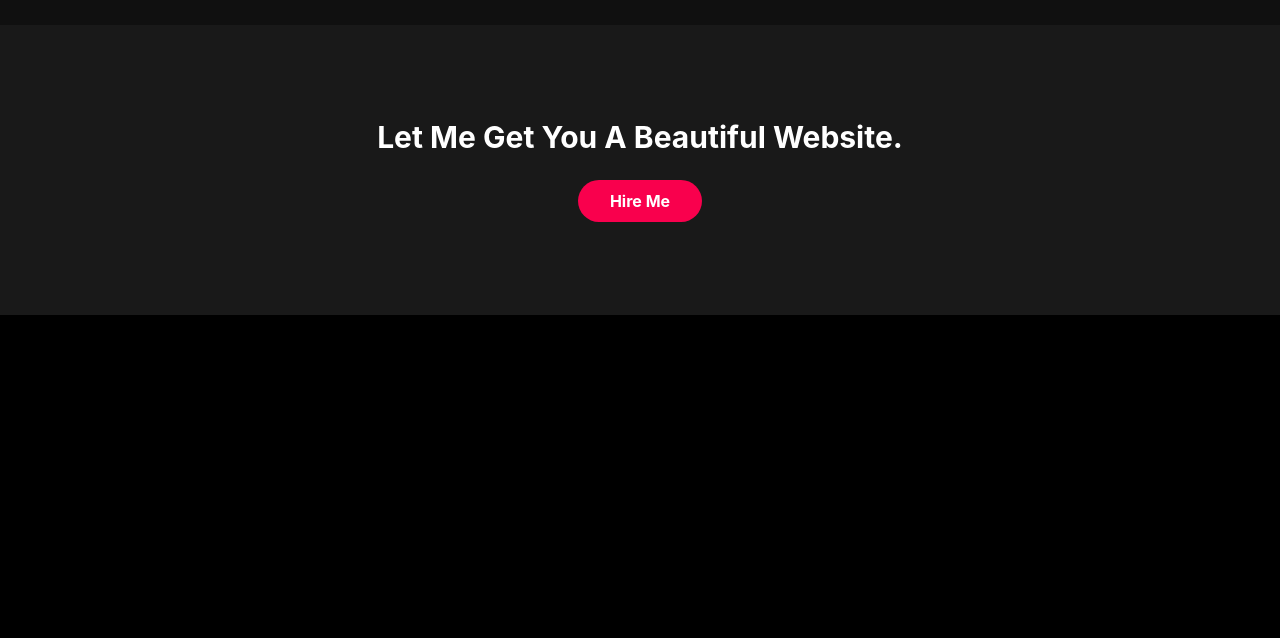
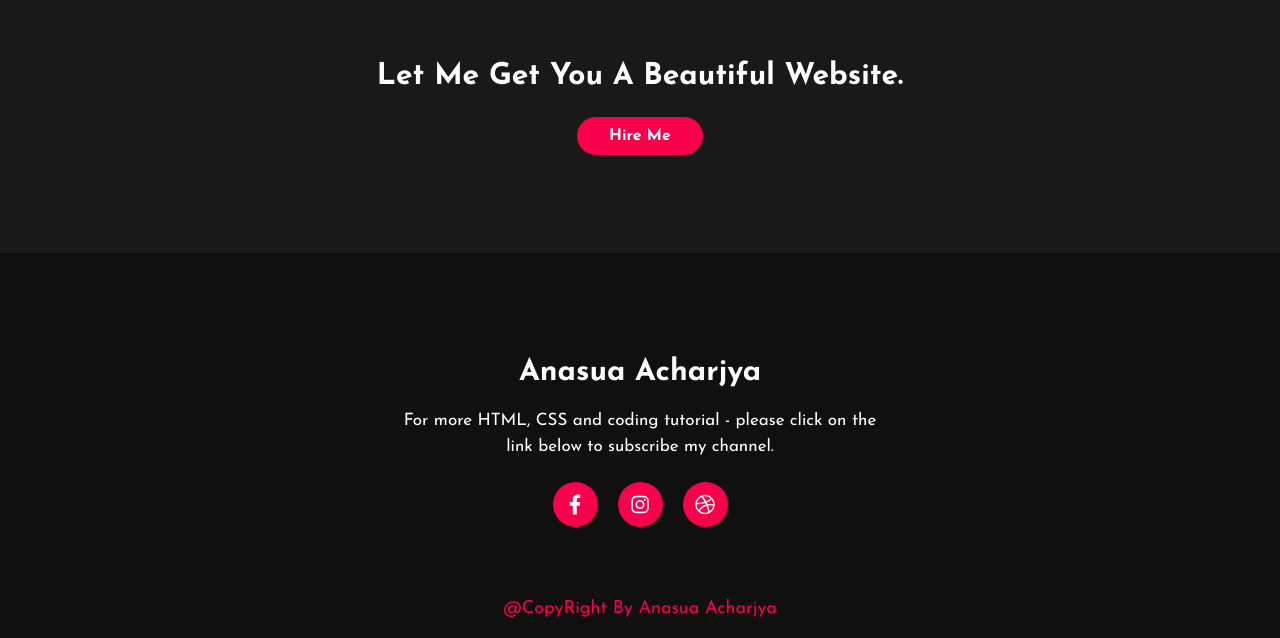
Before and after one commit to Nipa-KUETCse/Personal-Portfloio-App, a React (Create React App) app: page / in a window 1280 px wide. Shown: the part 2159-2797 px from the top of the page. Before the commit the page ends 2474 px from the top, so only its background shows below. Built offline with nearby package versions, Linux system fonts and the light colour scheme.

Commit message:
footer sectioncomplete

```diff
--- a/public/index.html
+++ b/public/index.html
@@ -43,6 +43,16 @@
       crossorigin="anonymous"
       referrerpolicy="no-referrer"
     />
+
+    <!-- font family starts -->
+    <link rel="preconnect" href="https://fonts.googleapis.com" />
+    <link rel="preconnect" href="https://fonts.gstatic.com" crossorigin />
+    <link
+      href="https://fonts.googleapis.com/css2?family=Josefin+Sans:wght@100;200;300;400;500;600;700&display=swap"
+      rel="stylesheet"
+    />
+
+    <!-- font family ends -->
     <title>React App</title>
   </head>
   <body>
--- a/src/App.css
+++ b/src/App.css
@@ -3,7 +3,12 @@
 {
   margin: 0px;
   padding: 0px;
+  padding: 0;
+  margin: 0;
+  font-family: "Josefin Sans", sans-serif;
+  box-sizing: border-box;
 }
+
 body
 {
   background-color: black;
--- a/src/App.js
+++ b/src/App.js
@@ -1,6 +1,7 @@
 import "./App.css";
 import About from "./components/About/About";
 import Contact from "./components/Contact/Contact";
+import Footer from "./components/Footer/Footer";
 
 import Navbar from "./components/Navbar/Navbar";
 import Service from "./components/Service/Service";
@@ -12,6 +13,7 @@ function App() {
       <About />
       <Service />
       <Contact />
+      <Footer />
     </div>
   );
 }
--- a/src/components/Footer/Footer.js
+++ b/src/components/Footer/Footer.js
@@ -0,0 +1,28 @@
+import React from "react";
+import "./footer.css";
+
+const Footer = () => {
+  return (
+    <footer>
+      <p>Anasua Acharjya</p>
+      <p>
+        For more HTML, CSS and coding tutorial - please click on the link below
+        to subscribe my channel.
+      </p>
+      <div className="social">
+        <a href="#">
+          <i class="fab fa-facebook-f"></i>
+        </a>
+        <a href="#">
+          <i className="fab fa-instagram"></i>
+        </a>
+        <a href="#">
+          <i class="fa-brands fa-dribbble"></i>
+        </a>
+      </div>
+      <p className="end">@CopyRight By Anasua Acharjya</p>
+    </footer>
+  );
+};
+
+export default Footer;
--- /dev/null
+++ b/src/components/Footer/footer.css
@@ -0,0 +1,55 @@
+
+/* footer starts */
+footer {
+    position: relative;
+    width: 100%;
+    height: 400px;
+    background-color: #101010;
+    display: flex;
+    flex-direction: column;
+    justify-content: center;
+    align-items: center;
+  }
+  footer p:nth-child(1) {
+    font-size: 30px;
+    color: white;
+    margin-bottom: 20px;
+    font-weight: bold;
+  }
+  footer p:nth-child(2){
+    color: white;
+    font-size: 17px;
+    width: 500px;
+    text-align: center;
+    line-height: 26px;
+  }
+  .social
+  {
+    display: flex;
+  }
+  .social a
+  {
+    width: 45px;
+    height: 45px;
+    display: flex;
+    align-items: center;
+    justify-content: center;
+    background-color: #f9004d;
+    border-radius: 50%;
+    margin: 22px 10px;
+    color: white;
+    text-decoration: none;
+    font-size: 20px;
+  }
+  .social a:hover{
+    transform: scale(1.3);
+    transition: .4s;
+  }
+  .end
+  {
+    position: absolute;
+    color: #f9004d;
+    bottom: 35px;
+    font-size: 18px;
+  }
+  /* footer ends */
```
